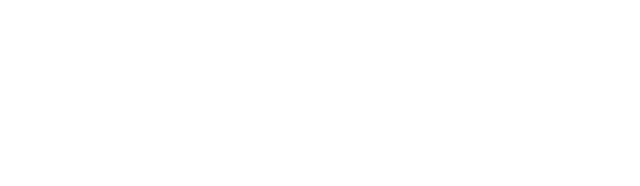
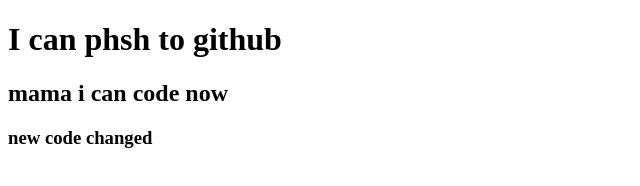
Before and after one commit to towfiqurr/my-third-repo, a plain HTML site: page index.html in a window 1280 px wide. Shown: the whole page, without its empty margins (0-640 px from the left). Drawn offline with Linux system fonts and the light colour scheme.

Commit message:
adder header

```diff
--- a/index.html
+++ b/index.html
@@ -7,6 +7,8 @@
     <title>my third github repo</title>
 </head>
 <body>
-
+    <h1>I can phsh to github</h1>
+    <h2>mama i can code now</h1>
+        <h3>new code changed</h3>
 </body>
 </html>
```
